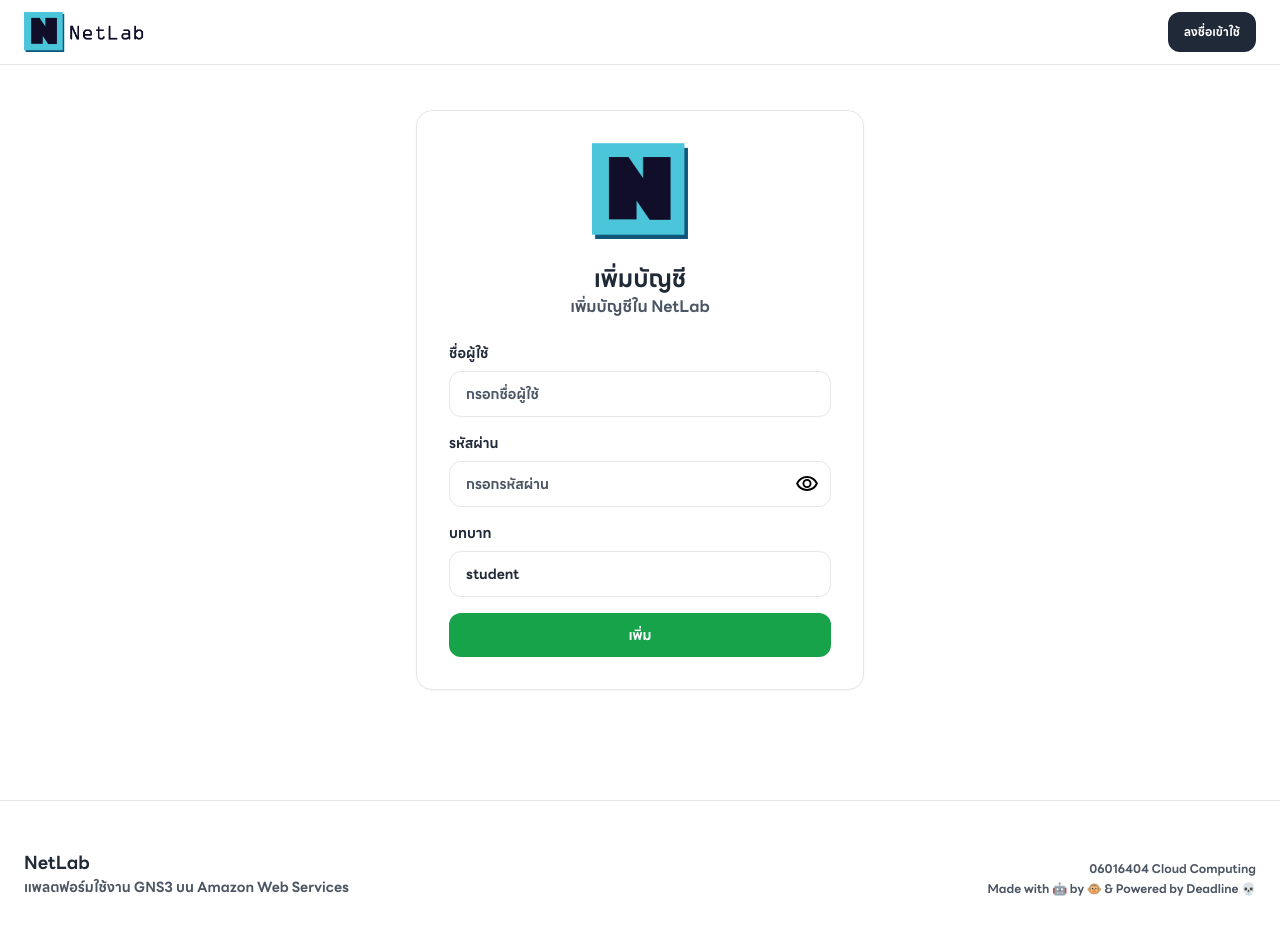
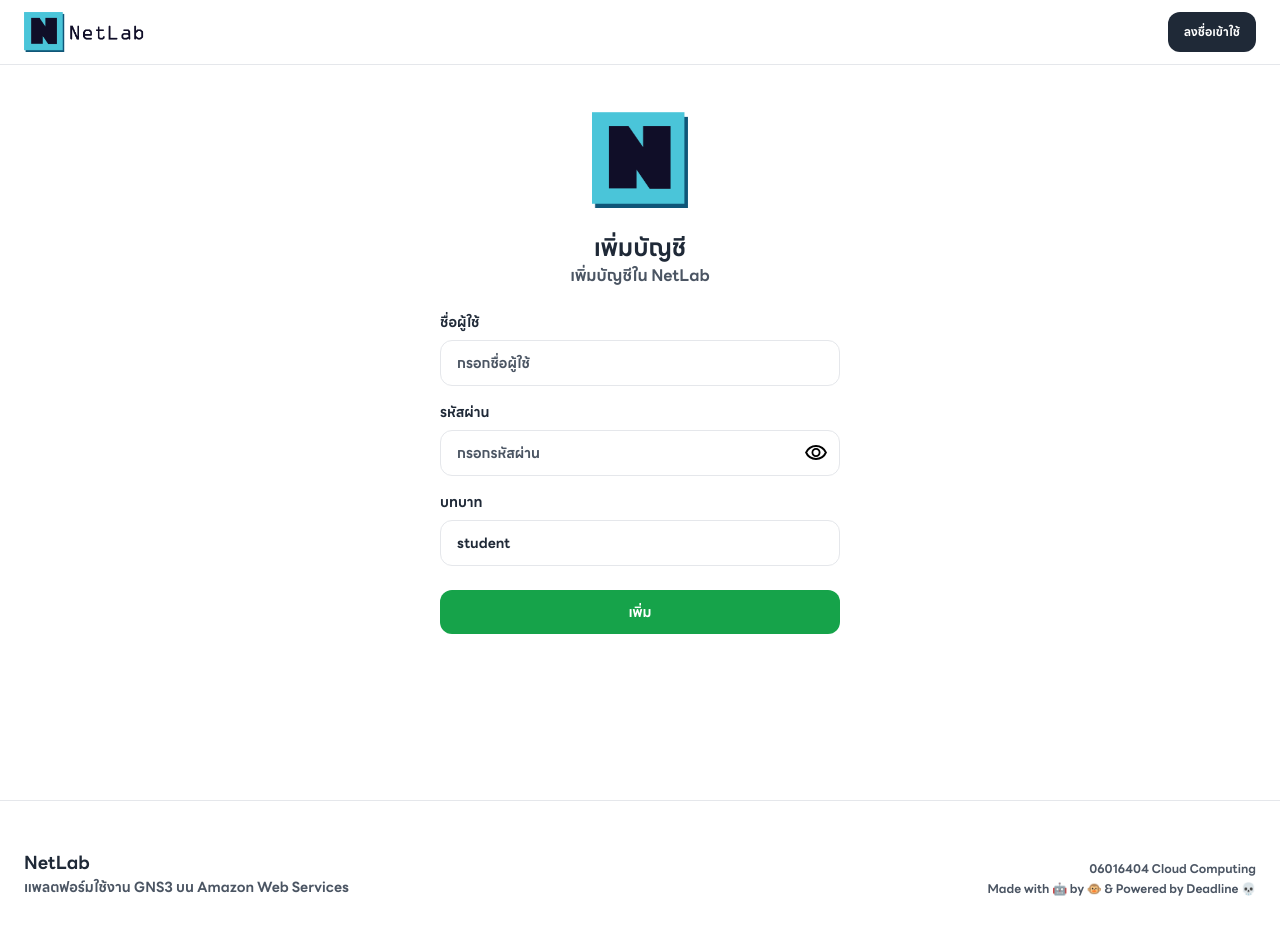
Before and after one commit to Kawaiiow/GNS3VM_Spawner, a FastAPI app: page /admin/create in a window 1280 px wide. Run offline with FastAPI, Linux system fonts and the light colour scheme; some libraries are stand-ins or nearby versions.

Commit message:
redesign sign in, create and update page

```diff
--- a/frontend/app/template/admin/create.html
+++ b/frontend/app/template/admin/create.html
@@ -6,8 +6,7 @@
 </head>
 <body class="bg-white">
     {% include "component/navbar.html" %}
-    <div class="flex items-center justify-center min-h-screen">
-        <div class="border shadow-sm rounded-2xl m-6 p-8 max-w-md w-full">
+    <div class="max-w-md mx-auto min-h-screen px-6 py-28">
         <div class="text-center">
             <img src="../static/image/netlab_icon.png" class="inline-block max-h-24 w-auto mb-6">
             <p class="text-2xl text-gray-800">เพิ่มบัญชี</p>
@@ -25,7 +24,7 @@
                     <button type="button" onclick="togglePassword()" class="absolute inset-y-0 right-0 pr-3 flex items-center"><img id="eye-icon" src="../static/image/eye_open.svg" class="max-h-full w-auto"></button>
                 </div>
             </div>
-                <div class="mb-4">
+            <div class="mb-6">
                 <label class="block text-sm text-gray-800 mb-2">บทบาท</label>
                 <select name="role" required class="w-full bg-white border rounded-xl px-4 py-3 text-sm text-gray-800 placeholder-gray-600 appearance-none">
                     <option value="student">student</option>
@@ -35,7 +34,6 @@
             <button type="submit" class="w-full bg-green-600 hover:bg-green-700 transition-colors duration-200 ease-in-out text-white text-sm px-4 py-3 rounded-xl">เพิ่ม</button>
         </form>
     </div>
-    </div>
     {% include "component/footer.html" %}
 </body>
 </html>
--- a/frontend/app/template/admin/dashboard.html
+++ b/frontend/app/template/admin/dashboard.html
@@ -16,7 +16,7 @@
         </div>
         <div class="bg-white border rounded-xl overflow-x-auto shadow-sm">
             <table class="min-w-lg w-full">
-                <tr class="text-xs text-gray-600 uppercase tracking-wide">
+                <tr class="text-xs text-gray-600 tracking-wide">
                     <th class="px-4 py-3 text-left">รหัสผู้ใช้</th>
                     <th class="px-4 py-3 text-center">บทบาท</th>
                     <th class="px-4 py-3 text-center">สถานะแล็บ</th>
--- a/frontend/app/template/admin/update.html
+++ b/frontend/app/template/admin/update.html
@@ -6,8 +6,7 @@
 </head>
 <body class="bg-white">
     {% include "component/navbar.html" %}
-    <div class="flex items-center justify-center min-h-screen">
-        <div class="border shadow-sm rounded-2xl m-6 p-8 max-w-md w-full">
+    <div class="max-w-md mx-auto min-h-screen px-6 py-28">
         <div class="text-center">
             <img src="../static/image/netlab_icon.png" class="inline-block max-h-24 w-auto mb-6">
             <p class="text-2xl text-gray-800">แก้ไขบัญชี</p>
@@ -25,7 +24,7 @@
                     <button type="button" onclick="togglePassword()" class="absolute inset-y-0 right-0 pr-3 flex items-center"><img id="eye-icon" src="../static/image/eye_open.svg" class="max-h-full w-auto"></button>
                 </div>
             </div>
-                <div class="mb-4">
+            <div class="mb-6">
                 <label class="block text-sm text-gray-800 mb-2">บทบาท</label>
                 <select name="role" required class="w-full bg-white border rounded-xl px-4 py-3 text-sm text-gray-800 placeholder-gray-600 appearance-none">
                     <option value="student">student</option>
@@ -35,7 +34,6 @@
             <button type="submit" class="w-full bg-blue-600 hover:bg-blue-700 transition-colors duration-200 ease-in-out text-white text-sm px-4 py-3 rounded-xl">แก้ไข</button>
         </form>
     </div>
-    </div>
     {% include "component/footer.html" %}
 </body>
 </html>
--- a/frontend/app/template/signin.html
+++ b/frontend/app/template/signin.html
@@ -6,8 +6,7 @@
 </head>
 <body class="bg-white">
     {% include "component/navbar.html" %}
-    <div class="flex items-center justify-center min-h-screen">
-        <div class="border shadow-md rounded-2xl m-6 p-8 max-w-md w-full">
+    <div class="max-w-md mx-auto min-h-screen px-6 py-28">
         <div class="text-center">
             <img src="../static/image/netlab_icon.png" class="inline-block max-h-24 w-auto mb-6">
             <p class="text-2xl text-gray-800">ยินดีต้อนรับ, NetLabber!</p>
@@ -29,7 +28,6 @@
             <button type="submit" class="w-full bg-gray-800 hover:bg-gray-700 transition-colors duration-200 ease-in-out text-white text-sm px-4 py-3 rounded-xl">ลงชื่อเข้าใช้</button>
         </form>
     </div>
-    </div>
     {% include "component/footer.html" %}
 </body>
 </html>
```
Lines whose indentation alone changed are shown as unchanged.
